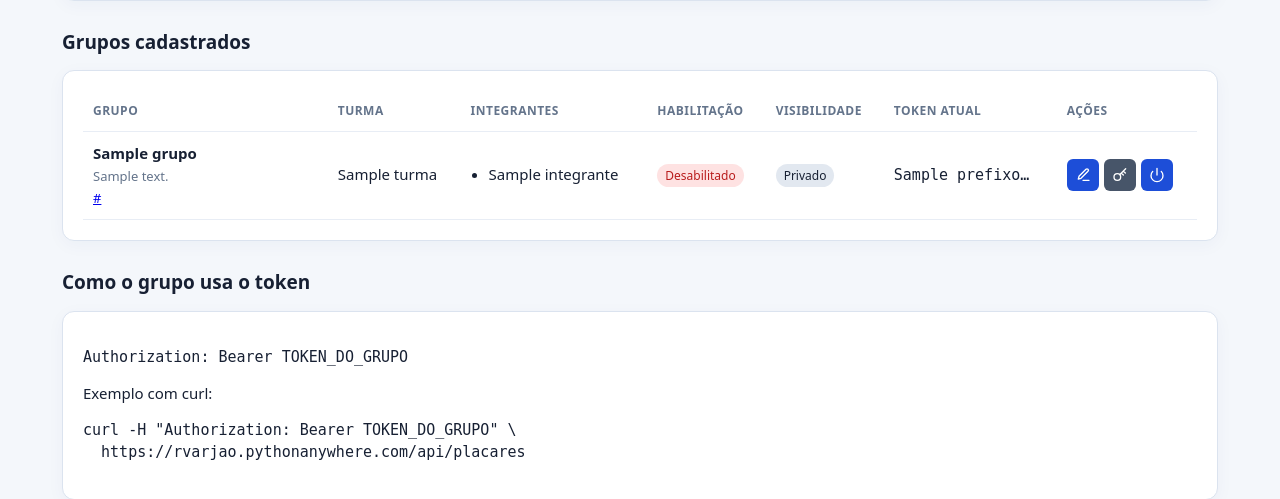
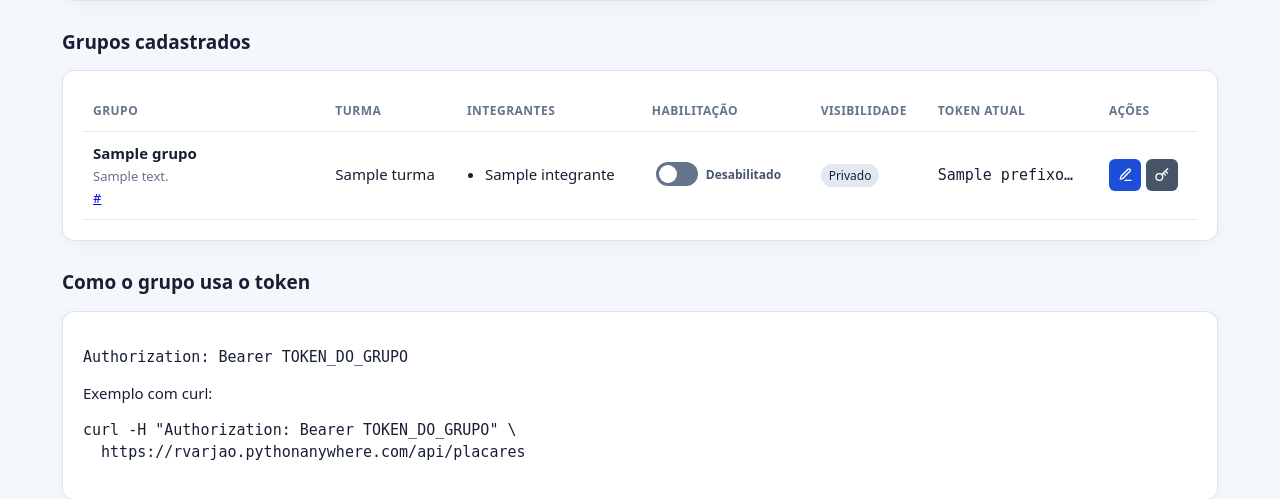
Before and after one commit to rvarjao/placar-eletronico-api, a Flask app: template exemplos/api-completa/templates/admin/grupos.html in a window 1280 px wide. Shown: the part 881-1380 px from the top of the page. Run offline with Flask 3, Linux system fonts and the light colour scheme; the template is opened without the code that fills it: most values are stand-ins (such as "Sample title", 1, 10 or a date in 2020).

Commit message:
Move habilitação para switch na coluna de estado

```diff
--- a/exemplos/api-completa/templates/admin/grupos.html
+++ b/exemplos/api-completa/templates/admin/grupos.html
@@ -36,7 +36,22 @@
         </td>
         <td>{{ grupo.turma or "—" }}</td>
         <td>{% if grupo.integrantes %}<ul class="integrantes">{% for nome in grupo.integrantes %}<li>{{ nome }}</li>{% endfor %}</ul>{% else %}—{% endif %}</td>
-        <td><span class="status {{ 'ok' if grupo.ativo else 'erro' }}">{{ "Habilitado" if grupo.ativo else "Desabilitado" }}</span></td>
+        <td>
+          <form class="form-habilitacao" method="post" action="{{ url_for('admin.alternar_grupo', grupo_id=grupo.id) }}">
+            <input type="hidden" name="csrf_token" value="{{ csrf_token() }}">
+            <button class="switch-grupo" type="submit" role="switch"
+                    aria-label="Acesso à API do grupo {{ grupo.nome }}"
+                    aria-checked="{{ 'true' if grupo.ativo else 'false' }}"
+                    title="{{ 'Desativar grupo' if grupo.ativo else 'Ativar grupo' }}">
+              <span class="switch-trilho" aria-hidden="true">
+                <span class="switch-pino">
+                  {% if grupo.ativo %}<svg viewBox="0 0 12 12" fill="none" stroke="currentColor" stroke-width="1.8" stroke-linecap="round" stroke-linejoin="round"><path d="m2.5 6 2.3 2.3 4.7-4.7"/></svg>{% endif %}
+                </span>
+              </span>
+              <span class="switch-texto" aria-hidden="true">{{ 'Habilitado' if grupo.ativo else 'Desabilitado' }}</span>
+            </button>
+          </form>
+        </td>
         <td><span class="status">{{ "Público" if grupo.publico else "Privado" }}</span></td>
         <td>{% if grupo.prefixo %}<code>{{ grupo.prefixo }}…</code>{% else %}—{% endif %}</td>
         <td>
@@ -45,10 +60,6 @@
             <form method="post" action="{{ url_for('admin.novo_token', grupo_id=grupo.id) }}">
               <input type="hidden" name="csrf_token" value="{{ csrf_token() }}">
               <button class="icone secundario" type="submit" title="Gerar novo token" aria-label="Gerar novo token"><svg viewBox="0 0 24 24" fill="none" stroke="currentColor" stroke-width="2" stroke-linecap="round" stroke-linejoin="round" aria-hidden="true"><circle cx="8" cy="15" r="5"/><path d="m11.5 11.5 9-9M17 6l3 3m-6 0 3 3"/></svg></button>
-            </form>
-            <form method="post" action="{{ url_for('admin.alternar_grupo', grupo_id=grupo.id) }}">
-              <input type="hidden" name="csrf_token" value="{{ csrf_token() }}">
-              <button class="icone {{ 'perigo' if grupo.ativo else 'habilitar' }}" type="submit" title="{{ 'Desativar' if grupo.ativo else 'Ativar' }}" aria-label="{{ 'Desativar' if grupo.ativo else 'Ativar' }}"><svg viewBox="0 0 24 24" fill="none" stroke="currentColor" stroke-width="2" stroke-linecap="round" stroke-linejoin="round" aria-hidden="true"><path d="M12 2v10M18.4 6.6a9 9 0 1 1-12.8 0"/></svg></button>
             </form>
           </div>
         </td>
```
